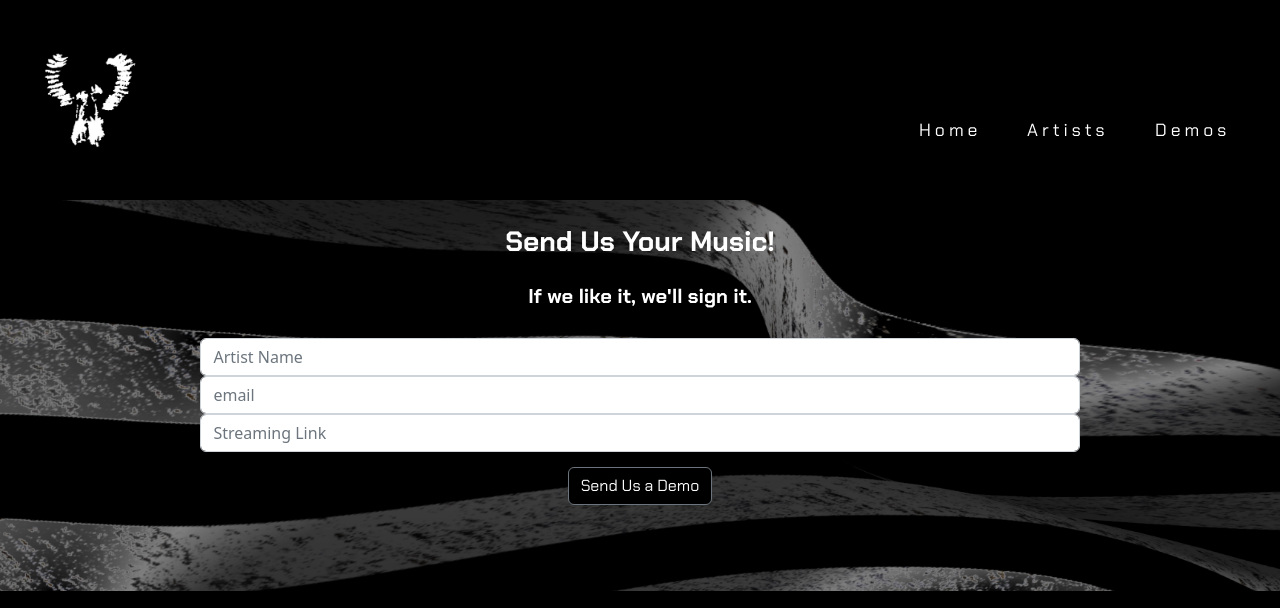
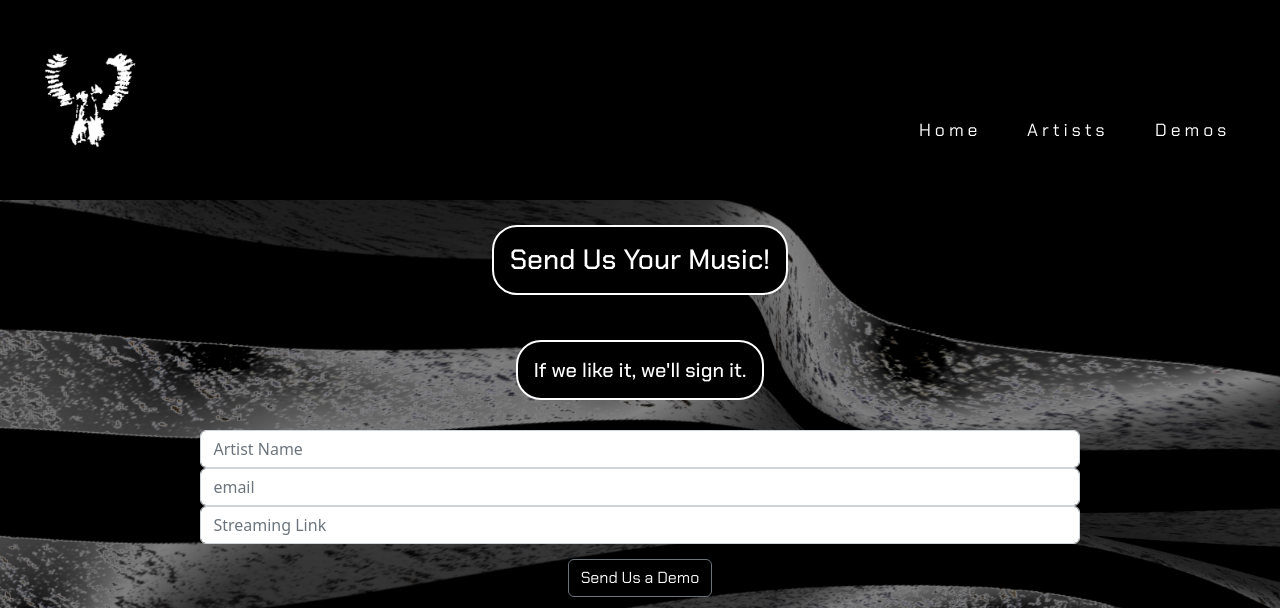
Before and after one commit to ThomG1/Replica-Recordings, a plain HTML site: page demos.html in a window 1280 px wide. Shown: the top 608 px of the page. Drawn offline with nearby package versions, Linux system fonts and the light colour scheme.

Commit message:
Add border to demo headings

```diff
--- a/assets/css/style.css
+++ b/assets/css/style.css
@@ -226,7 +226,6 @@ footer {
     display:flex;
     justify-content: flex-end;
     background-color: #000;
-
     border-radius: 25px;
     border: 2px solid #ffffff;
     padding: 20px;
@@ -253,7 +252,6 @@ footer {
     display: flex;
     flex-direction: row;
 }
-
 
 .carapace-hov {
     position: relative;
@@ -304,10 +302,12 @@ footer {
 
 .demo-heading {
     font-family: "Chakra Petch", sans-serif;
-    font-weight:700;
     margin-top: 25px;
     margin-bottom:20px;
     color:#ffffff;
+    background-color: #000;
+    border-radius: 25px;
+    border: 2px solid #ffffff;
 }
 
 .center-form {
@@ -353,4 +353,9 @@ button[type="submit"] {
     padding-top: 25px;
 
    }
+
+   .container-fluid {
+    flex-direction: row;
+   }
+
 }
--- a/demos.html
+++ b/demos.html
@@ -51,8 +51,10 @@
             <div id="demo-bg"></div>
             <div class="row">
                 <div class="col">
-                    <h3 class="demo-heading uppercase text-center">Send Us Your Music!</h3>
-                    <h5 class="demo-heading text-center">If we like it, we'll sign it.</h5>
+                    <div class="d-flex flex-column align-items-center">
+                        <h3 class="demo-heading uppercase text-center p-3">Send Us Your Music!</h3>
+                        <h5 class="demo-heading text-center p-3">If we like it, we'll sign it.</h5>
+                    </div>
 
                     <div class="center-form">
                         <form>
```
